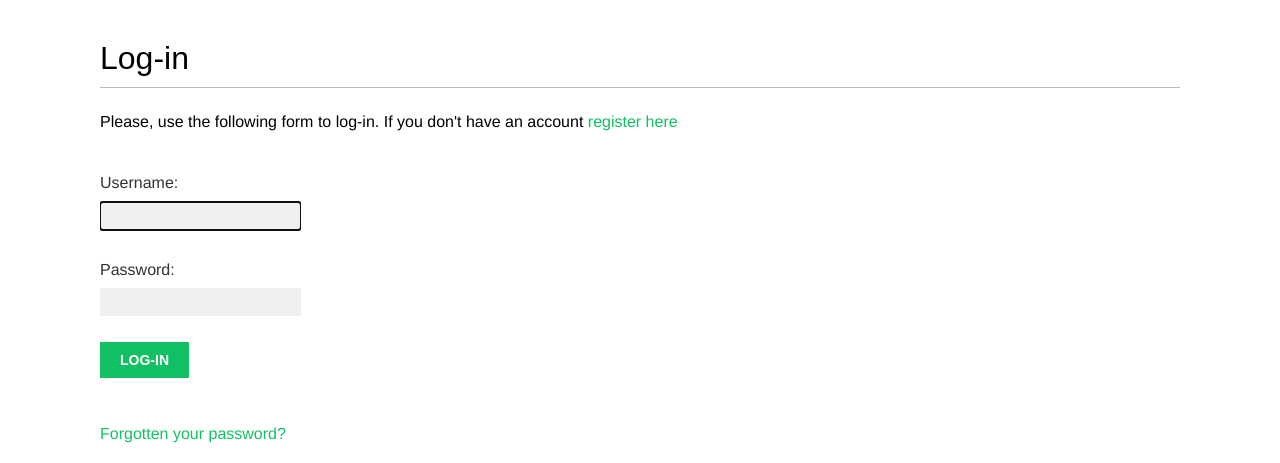
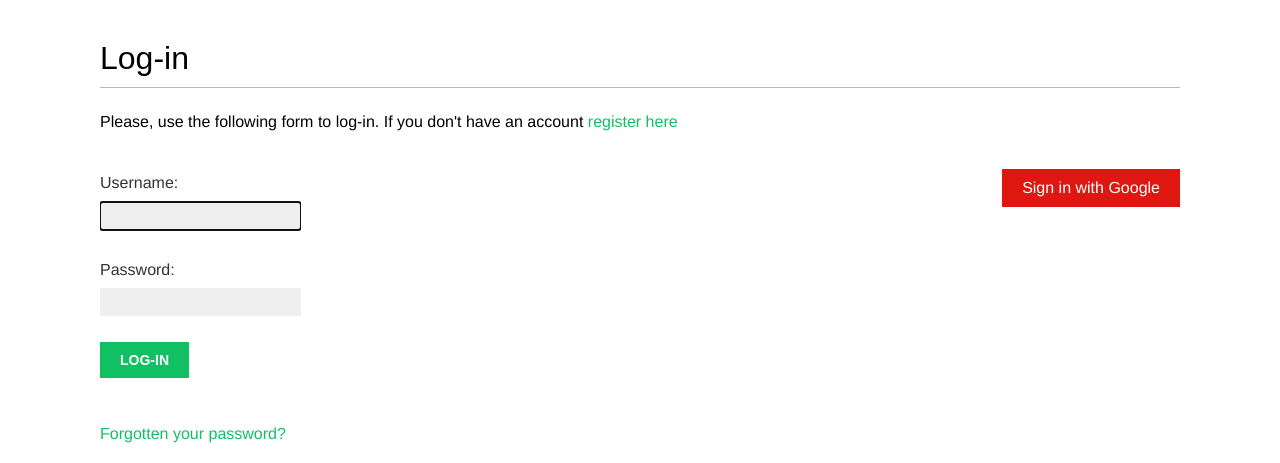
Before and after one commit to DeMonA1/SocialWebsite__Django, a Django app: page /account/login/ in a window 1280 px wide. Shown: the part 47-510 px from the top of the page. Run offline with Django 5.2, Linux system fonts and the light colour scheme; some web fonts are replaced.

Commit message:
Google OAUTH2

```diff
--- a/bookmarks/account/templates/registration/login.html
+++ b/bookmarks/account/templates/registration/login.html
@@ -29,4 +29,13 @@
             </a>
         </p>
     </div>
+    <div class="social">
+        <ul>
+            <li class="google">
+                <a href="{% url "social:begin" "google-oauth2" %}">
+                    Sign in with Google
+                </a>
+            </li>
+        </ul>
+    </div>
 {% endblock %}
```
Also changed, not shown: bookmarks/bookmarks/settings.py (+6 -1 lines), README.md.
